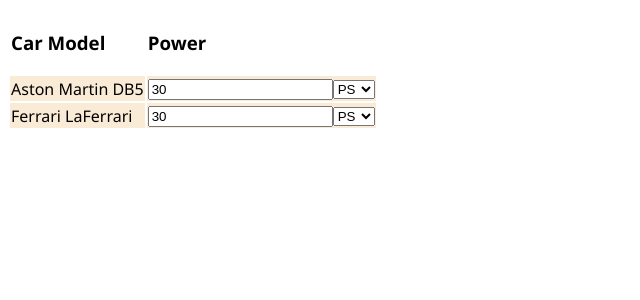
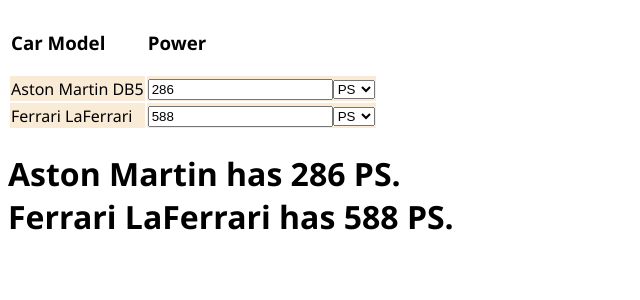
Before and after one commit to astrolans/two-way-bindings-with-components, an Angular app: page / in a window 1280 px wide. Shown: the top 300 px of the page, without its empty margins (0-640 px from the left). Built offline with nearby package versions, Linux system fonts and the light colour scheme.

Commit message:
Add two way binding in app.component.

```diff
--- a/src/app/app.component.css
+++ b/src/app/app.component.css
@@ -5,3 +5,7 @@
 tbody {
   background-color: antiquewhite;
 }
+
+h1 {
+  font-family: 'Segoe UI', Tahoma, Geneva, Verdana, sans-serif;
+}
--- a/src/app/app.component.html
+++ b/src/app/app.component.html
@@ -1,8 +1,12 @@
 <table>
   <thead>
     <tr>
-      <td><h3>Car Model</h3></td>
-      <td><h3>Power</h3></td>
+      <td>
+        <h3>Car Model</h3>
+      </td>
+      <td>
+        <h3>Power</h3>
+      </td>
     </tr>
   </thead>
   <tbody>
@@ -11,7 +15,8 @@
         Aston Martin DB5
       </td>
       <td>
-        <app-input-ps-kw value="'286'" uom='PS'></app-input-ps-kw>
+        <app-input-ps-kw [value]="astonPower" [uom]="astonUom">
+        </app-input-ps-kw>
       </td>
     </tr>
     <tr>
@@ -19,8 +24,12 @@
         Ferrari LaFerrari
       </td>
       <td>
-        <app-input-ps-kw></app-input-ps-kw>
+        <app-input-ps-kw [value]="ferrariPower" [uom]="ferrariUom">
+        </app-input-ps-kw>
       </td>
     </tr>
   </tbody>
 </table>
+
+<h1>Aston Martin has {{ astonPower }} {{ astonUom }}.<br>
+Ferrari LaFerrari has {{ ferrariPower }} {{ ferrariUom }}.</h1>
--- a/src/app/app.component.ts
+++ b/src/app/app.component.ts
@@ -9,5 +9,5 @@
   astonPower = 286;
   astonUom = 'PS';
   ferrariPower = 588;
-  ferrariUom = 'kW';
+  ferrariUom = 'PS';
 }
--- a/src/app/input-ps-kw/input-ps-kw.component.ts
+++ b/src/app/input-ps-kw/input-ps-kw.component.ts
@@ -1,4 +1,4 @@
-import { Component, OnInit } from '@angular/core';
+import { Component, Input, OnInit } from '@angular/core';
 
 @Component({
   selector: 'app-input-ps-kw',
@@ -6,8 +6,8 @@
   styleUrls: ['./input-ps-kw.component.css']
 })
 export class InputPsKwComponent implements OnInit {
-  value = 30;
-  uom = 'PS';
+  @Input() value = 30;
+  @Input() uom = 'PS';
   constructor() { }
 
   ngOnInit(): void {
```
